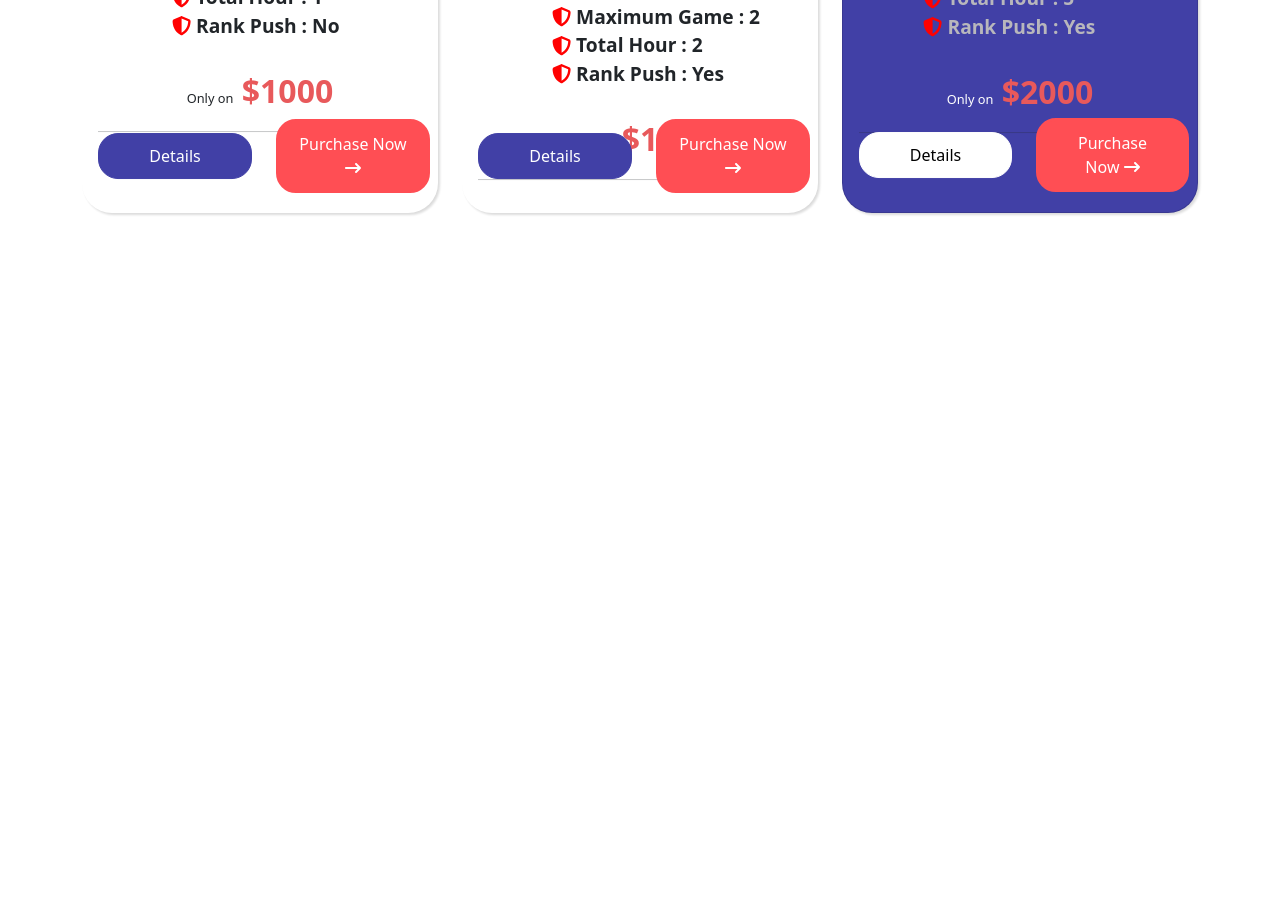
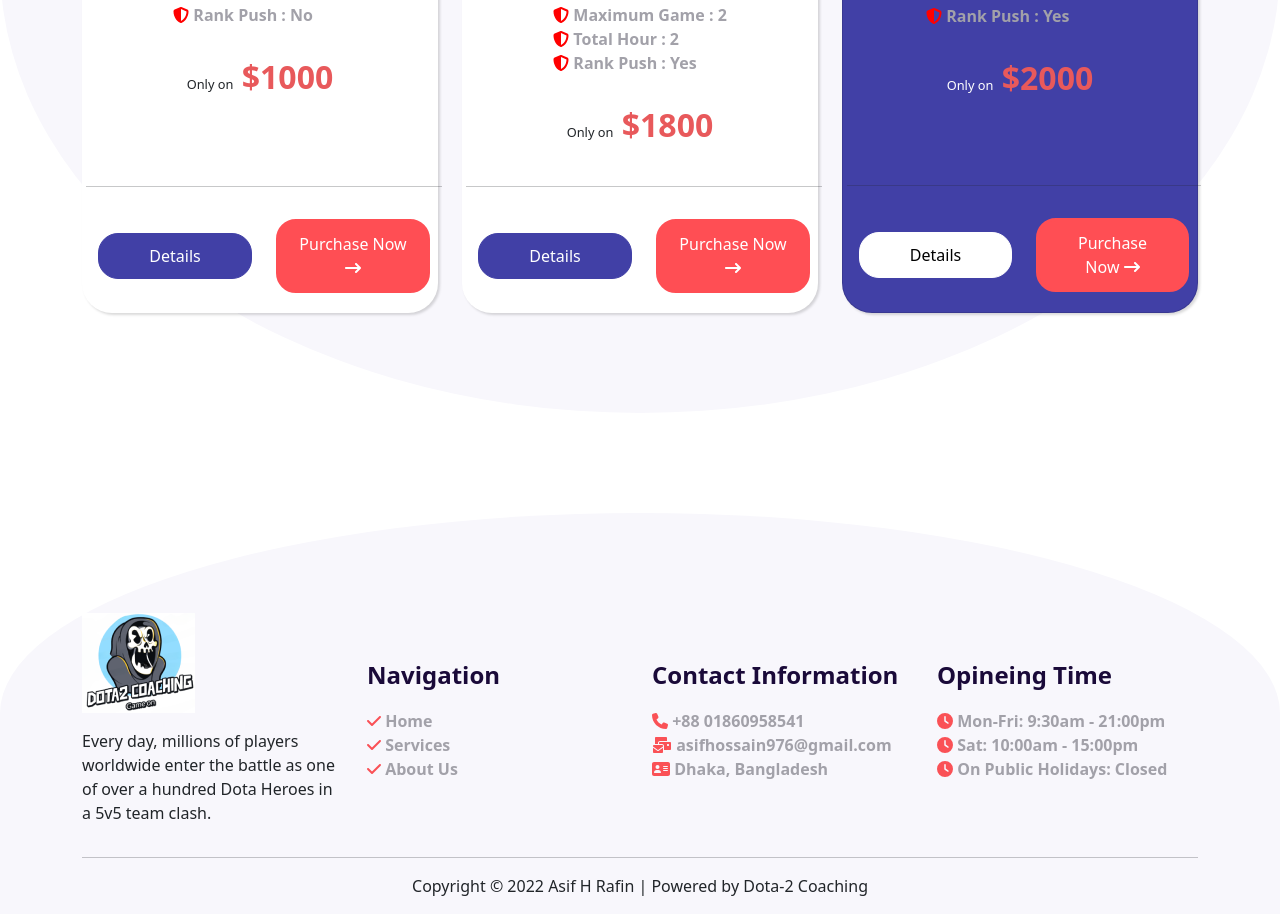
Before and after one commit to Rafin31/React-firebase-app, a React (Create React App) app: page / in a window 1280 px wide. Shown: the part 1160-2074 px from the top of the page. Before the commit the page ends 1373 px from the top, so only its background shows below. Built offline with nearby package versions, Linux system fonts and the light colour scheme.

Commit message:
Footer Added

```diff
--- a/src/App.js
+++ b/src/App.js
@@ -5,6 +5,7 @@ import { Route, Routes } from "react-router-dom"
 import Banner from "./Components/Banner/Banner"
 import Header from "./Components/Header/Header"
 import Service from "./Components/Services/Service";
+import Footer from "./Components/Footer/Footer";
 
 function App() {
 
@@ -23,6 +24,7 @@ function App() {
 					</>
 				} />
 			</Routes>
+			<Footer />
 		</>
 
 	)
--- /dev/null
+++ b/src/Components/Footer/Footer.css
@@ -0,0 +1,44 @@
+.footerWrapper {
+    padding: 100px 0px 0px 0px;
+    height: auto;
+    width: 100% !important;
+    background-color: #f8f7fc;
+    border-radius: 50%;
+    border-bottom-left-radius: 0;
+    border-bottom-right-radius: 0;
+}
+
+.footerSectionTitle {
+    color: #1a0a39;
+    font-weight: 800;
+    font-size: 1.5rem;
+}
+
+ul {
+    list-style-type: none;
+    padding: 0 !important;
+}
+
+li a,
+li {
+    color: #a2a1a9;
+    text-decoration: none;
+    font-size: 1rem;
+}
+
+li .svg-inline--fa {
+    color: #fa5156;
+}
+
+li a:hover {
+    color: black;
+    text-decoration: underline;
+}
+
+@media only screen and (max-width:780px) {
+
+    .footerWrapper {
+        text-align: center;
+    }
+
+}
--- /dev/null
+++ b/src/Components/Footer/Footer.js
@@ -0,0 +1,57 @@
+import { FontAwesomeIcon } from '@fortawesome/react-fontawesome';
+import { faCheck, faPhone, faMailBulk, faAddressCard, faClock } from '@fortawesome/free-solid-svg-icons';
+import React from 'react';
+import logo from '../Assets/logo.PNG'
+import './Footer.css'
+import { Link } from 'react-router-dom';
+
+const Footer = () => {
+    return (
+        <div className='container-fluid footerWrapper'>
+
+            <div className="container">
+                <div className="row justify-content-center align-items-center">
+                    <div className="col-lg-3 col-md-6 col-12">
+                        <p className="footerSectionTitle Logo">
+                            <img src={logo} alt="" srcset="" />
+                        </p>
+                        <p className='footerTitle'>Every day, millions of players worldwide enter the battle as one of over a hundred Dota Heroes in a 5v5 team clash. </p>
+                    </div>
+                    <div className="col-lg-3 col-md-6 col-12">
+                        <p className="footerSectionTitle">Navigation</p>
+                        <ul>
+                            <li><FontAwesomeIcon icon={faCheck} /> <Link to={'/home'}>Home</Link>  </li>
+                            <li><FontAwesomeIcon icon={faCheck} /> <Link to={'/home'}>Services</Link>  </li>
+                            <li><FontAwesomeIcon icon={faCheck} /> <Link to={'/home'}>About Us</Link>   </li>
+                        </ul>
+                    </div>
+                    <div className="col-lg-3 col-md-6 col-12">
+                        <p className="footerSectionTitle">Contact Information</p>
+                        <ul>
+                            <li><FontAwesomeIcon icon={faPhone} /> +88 01860958541</li>
+                            <li><FontAwesomeIcon icon={faMailBulk} /> asifhossain976@gmail.com</li>
+                            <li><FontAwesomeIcon icon={faAddressCard} /> Dhaka, Bangladesh</li>
+                        </ul>
+                    </div>
+                    <div className="col-lg-3 col-md-6 col-12">
+                        <p className="footerSectionTitle">Opineing Time</p>
+                        <ul>
+                            <li><FontAwesomeIcon icon={faClock} /> Mon-Fri: 9:30am - 21:00pm</li>
+                            <li><FontAwesomeIcon icon={faClock} /> Sat: 10:00am - 15:00pm </li>
+                            <li><FontAwesomeIcon icon={faClock} /> On Public Holidays: Closed</li>
+                        </ul>
+                    </div>
+                </div>
+                <hr />
+                <div className="row">
+                    <div className="col-12 text-center">
+                        <p className="copyright">{`Copyright © ${new Date().getFullYear()} Asif H Rafin | Powered by Dota-2 Coaching`}</p>
+                    </div>
+                </div>
+            </div>
+
+        </div>
+    );
+};
+
+export default Footer;
--- a/src/Components/Services/Service.css
+++ b/src/Components/Services/Service.css
@@ -1,11 +1,12 @@
 .service__section {
-    height: 80vh;
+    height: auto;
     padding: 0 !important;
+    margin-bottom: 100px;
 }
 
 .services__great__wrapper {
     padding: 100px 0px;
-    height: 50vh;
+    height: 100%;
     width: 100% !important;
     background-color: #f8f7fc;
     border-radius: 50%;
@@ -90,7 +91,7 @@ ul {
 }
 
 .serviceCard {
-    min-height: 450px;
+    min-height: 550px;
     max-height: auto;
     box-shadow: rgba(0, 0, 0, 0.15) 1.95px 1.95px 2.6px;
     position: relative;
--- a/src/Components/Services/Service.js
+++ b/src/Components/Services/Service.js
@@ -56,14 +56,15 @@ const Service = () => {
                                                         <p>Only on <span className='price'>${price}</span></p>
                                                     </div>
                                                 </div>
-                                                <hr />
+
                                                 <div className="row gy-3 serviceButtonsWrapper">
+                                                    <hr />
 
-                                                    <div className="col-lg-6 col-12">
+                                                    <div className="col-lg-6 col-md-12 col-12">
                                                         <button className="servicesDetailsButton">Details</button>
 
                                                     </div>
-                                                    <div className="col-lg-6 col-12">
+                                                    <div className="col-lg-6 col-md-12 col-12">
                                                         <button className="servicesButton">
                                                             Purchase Now <FontAwesomeIcon icon={faArrowRightLong} />
                                                         </button>
```
